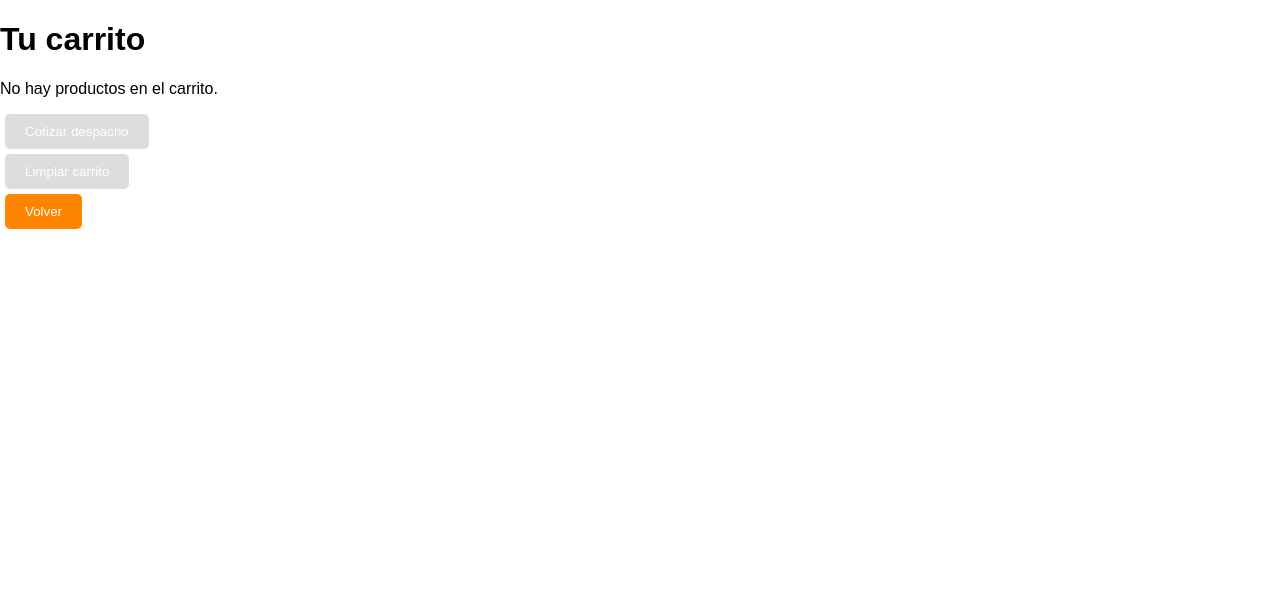
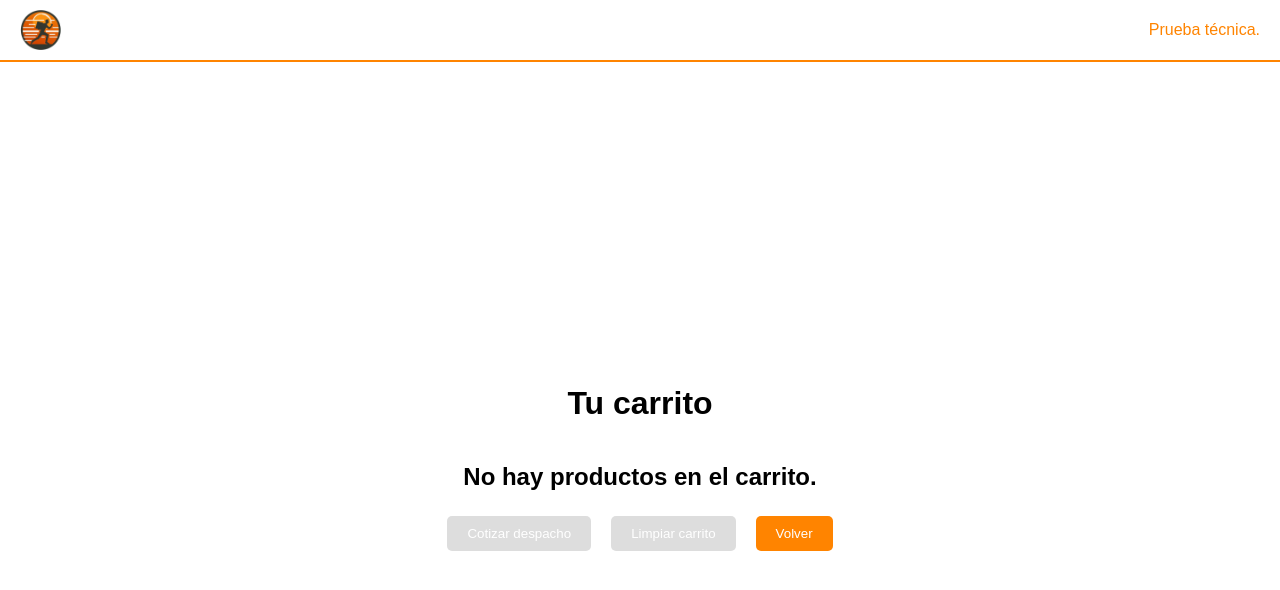
Before and after one commit to Giuliano2206/flapp-t0, a React (Create React App) app in the folder frontend/: page /checkout in a window 1280 px wide. Shown: the top 590 px of the page. Built offline with nearby package versions, Linux system fonts and the light colour scheme.

Commit message:
feat: style is applied to the checkout view.

```diff
--- a/frontend/src/components/CartItem.js
+++ b/frontend/src/components/CartItem.js
@@ -1,11 +1,14 @@
 import React from "react";
+import '../styles/CartItem.css'
 
 const CartItem = ( {item} ) => {
     const {discountPercentage, discountedTotal, id, price, quantity, thumbnail, title, total} = item;
     return(
-        <div>
-            <img src={thumbnail} alt={title} />
-            <div>
+        <div className="item-container">
+            <div className="item-image">
+                <img src={thumbnail} alt={title} />
+            </div>
+            <div className="item-info">
                 <h3>{title}</h3>
                 <p>Precio unitario: ${price}</p>
                 <p>Cantidad: {quantity}</p>
--- a/frontend/src/components/CheckOut.js
+++ b/frontend/src/components/CheckOut.js
@@ -3,6 +3,7 @@ import axios from "axios";
 import { useNavigate } from "react-router-dom";
 import { CartContext } from "../context/CartContext";
 import CartItem from "./CartItem";
+import Header from "./Header";
 
 const cartParser = (cart) => {
     return cart.map(item => ({
@@ -19,6 +20,7 @@ const CheckOut = () => {
     const { cart, setCart } = useContext(CartContext);
     const [availableDispatch, setAvailableDispatch] = useState(false);
     const [calculated, setCalculated] = useState(false);
+    const [loading, setLoading] = useState(false);
 
     const handleClearCartClick = () => {
         setCart(null);
@@ -31,6 +33,7 @@ const CheckOut = () => {
     }
 
     const handleQuoteDispatchClick = async () => {
+        setLoading(true);
         axios.post(`http://127.0.0.1:8000/api/cart/`,
             cartParser(cart.products), {
                 headers: {
@@ -44,31 +47,42 @@ const CheckOut = () => {
             .catch((error) => {
                 console.log(error);
             })
+            .finally(() => {
+                setLoading(false);
+            })
     }
 
     return (
-        <div>
+        <div className="container">
+            <Header/>
             <h1>Tu carrito</h1>
             <div>
                 { ( !cart?.products || cart.products.length === 0 ) ? (
-                    <p>No hay productos en el carrito.</p>
+                    <h2>No hay productos en el carrito.</h2>
                 ) : (
-                    <>
+                    <div>
                         {cart.products.map((item, index) => {
                             return(
                                 <CartItem key={index} item={item}/>
                             )
                         })}
-                        <h3>Total del carrito: ${cart.total}</h3>
-                    </>
+                    <h3>Total del carrito: ${cart.total}</h3>
+                    </div>
 
                 )}
             </div>
             <div>
+                {calculated && (availableDispatch ? (
+                    <h3> Envío Nomad ⚡️: $3670</h3>
+                ) : (
+                    <h3> No hay envíos disponibles :( </h3>
+                ))}
+            </div>
+            <div className="button-container">
                 <button onClick={() => handleQuoteDispatchClick()}
                         disabled={!cart || cart.products.length === 0}
                 >
-                    Cotizar despacho
+                    {loading ? <span className="loading-spinner"></span> : "Cotizar despacho"}
                 </button>
                 <button onClick={() => handleClearCartClick()}
                         disabled={!cart || cart.products.length === 0}
@@ -77,13 +91,6 @@ const CheckOut = () => {
                 </button>
                 <button onClick={() => handleBackClick()}>Volver</button>
             </div>
-            <div>
-                {calculated && (availableDispatch ? (
-                    <p> Envío Nomad ⚡️ - $3670</p>
-                ) : (
-                    <p>: No hay envíos disponibles :( </p>
-                ))}
-            </div>
         </div>
     )
 }
--- /dev/null
+++ b/frontend/src/styles/CartItem.css
@@ -0,0 +1,53 @@
+.item-container {
+    display: flex;
+    align-items: center;
+    padding: 15px;
+    border-bottom: 1px solid #ddd;
+    margin-bottom: 10px;
+}
+
+.item-image img {
+    width: 100px;
+    height: 100px;
+    object-fit: cover;
+    border-radius: 5px;
+    margin-right: 20px;
+}
+
+.item-info {
+    display: flex;
+    flex-direction: column;
+    width: 100%;
+}
+
+.item-info h3 {
+    font-size: 18px;
+    margin-bottom: 10px;
+    color: #333;
+}
+
+.item-info p {
+    margin: 5px 0;
+    font-size: 14px;
+}
+
+.item-info p:nth-child(4),
+.item-info p:nth-child(6) {
+    font-weight: bold;
+    color: #ff8400;
+}
+
+@media (max-width: 600px) {
+    .item-container {
+        flex-direction: column;
+        align-items: flex-start;
+    }
+
+    .item-image {
+        margin-bottom: 10px;
+    }
+
+    .item-info {
+        align-items: flex-start;
+    }
+}
--- a/frontend/src/styles/Header.css
+++ b/frontend/src/styles/Header.css
@@ -1,32 +1,30 @@
-/* Header.css */
-
 .header {
     display: flex;
     justify-content: space-between;
     align-items: center;
     padding: 10px 20px;
-    background-color: #fff; /* Fondo blanco */
-    border-bottom: 2px solid #ff8400; /* Detalles anaranjados */
+    background-color: #fff;
+    border-bottom: 2px solid #ff8400;
     width: 100%;
     position: fixed;
     top: 0;
     left: 0;
     box-sizing: border-box;
-    z-index: 1000; /* Asegura que el header esté por encima de otros elementos */
+    z-index: 1000;
 }
 
 .logo {
-    height: 40px; /* Ajusta según el tamaño de tu logo */
+    height: 40px;
 }
 
 .header-message {
-    color: #ff8400; /* Detalles anaranjados */
-    font-size: 16px; /* Tamaño del texto */
+    color: #ff8400;
+    font-size: 16px;
 }
 
-/* Media Query para ocultar el texto en dispositivos móviles */
-@media (max-width: 768px) {
+
+@media (max-width: 600px) {
     .header-message {
-        display: none; /* Oculta el texto del header en pantallas pequeñas */
+        display: none;
     }
 }
--- a/frontend/src/styles/MainView.css
+++ b/frontend/src/styles/MainView.css
@@ -5,14 +5,15 @@ body {
 
 .container {
     display: flex;
-    flex-direction: column; /* Cambia la dirección para que el header esté encima del contenido en dispositivos móviles */
+    flex-direction: column;
     justify-content: center;
     align-items: center;
     min-height: 100vh;
-    background-color: #fff; /* Fondo blanco */
-    color: #000; /* Letras negras */
+    background-color: #fff;
+    color: #000;
     padding: 20px;
     box-sizing: border-box;
+    margin-top: 60px;
 }
 
 .content {
@@ -21,22 +22,22 @@ body {
     justify-content: center;
     align-items: center;
     width: 100%;
-    max-width: 600px; /* Tamaño máximo del contenedor */
+    max-width: 600px;
     text-align: center;
 }
 
 .button-container {
     display: flex;
-    flex-direction: row; /* Los botones estarán en fila horizontal por defecto */
-    gap: 10px; /* Espacio entre los botones */
-    width: 100%; /* Ocupa todo el ancho disponible */
-    justify-content: center; /* Centra los botones en el contenedor */
+    flex-direction: row;
+    gap: 10px;
+    width: 100%;
+    justify-content: center;
     align-items: center;
 }
 
 button {
-    background-color: #ff8400; /* Detalles anaranjados */
-    color: #fff; /* Letras blancas en el botón */
+    background-color: #ff8400;
+    color: #fff;
     border: none;
     border-radius: 5px;
     padding: 10px 20px;
@@ -48,7 +49,7 @@ button {
 }
 
 button:disabled {
-    background-color: #ddd; /* Fondo gris claro cuando el botón está deshabilitado */
+    background-color: #ddd;
     cursor: not-allowed;
 }
 
@@ -64,21 +65,20 @@ button:disabled {
     100% { transform: rotate(360deg); }
 }
 
-/* Media query para dispositivos móviles */
 @media (max-width: 600px) {
     .container {
-        padding: 10px; /* Ajusta el padding en pantallas pequeñas */
+        padding: 10px;
     }
 
     .content {
         width: 100%;
     }
     .button-container {
-        flex-direction: column; /* Los botones se apilan verticalmente en pantallas pequeñas */
-        gap: 10px; /* Espacio vertical entre los botones */
+        flex-direction: column;
+        gap: 10px;
     }
     button {
-        width: 80%; /* Los botones ocupan todo el ancho disponible en dispositivos móviles */
-        margin: 5px 0; /* Espacio vertical entre los botones */
+        width: 80%;
+        margin: 5px 0;
     }
 }
```
